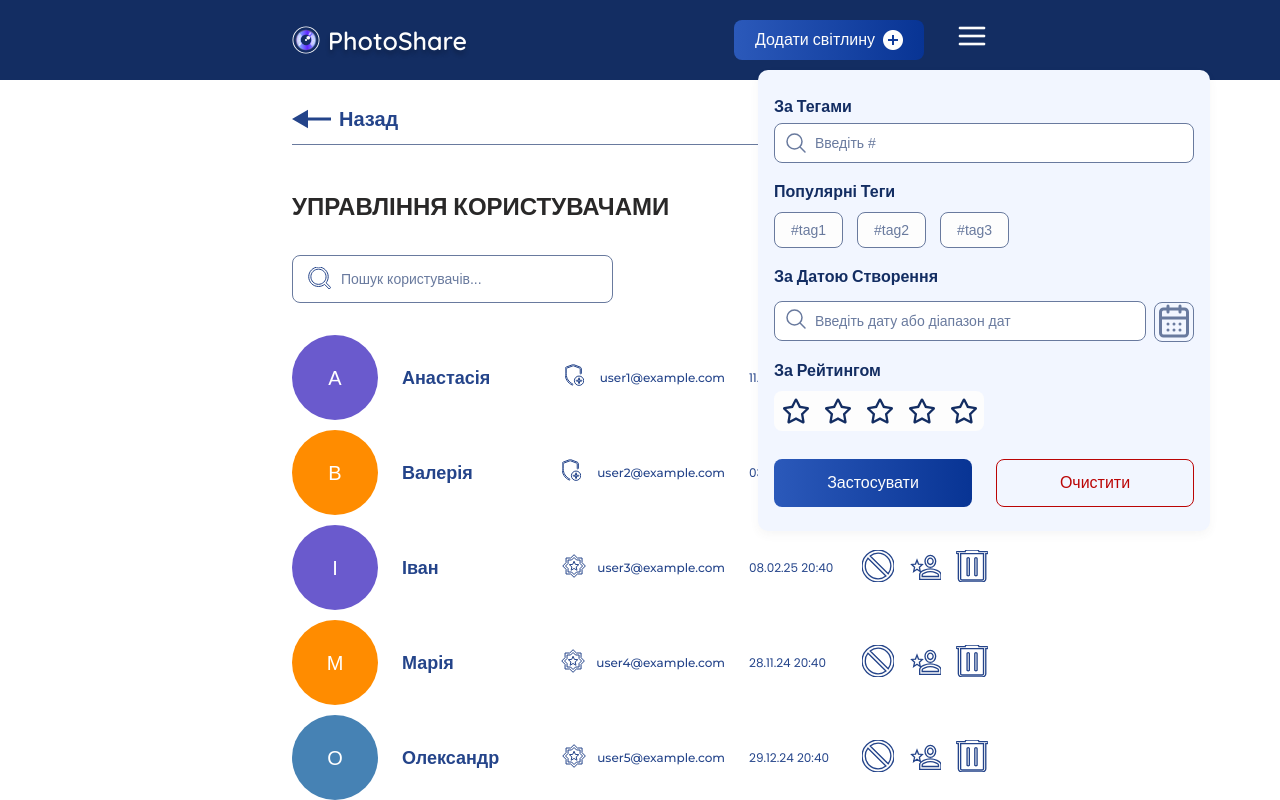
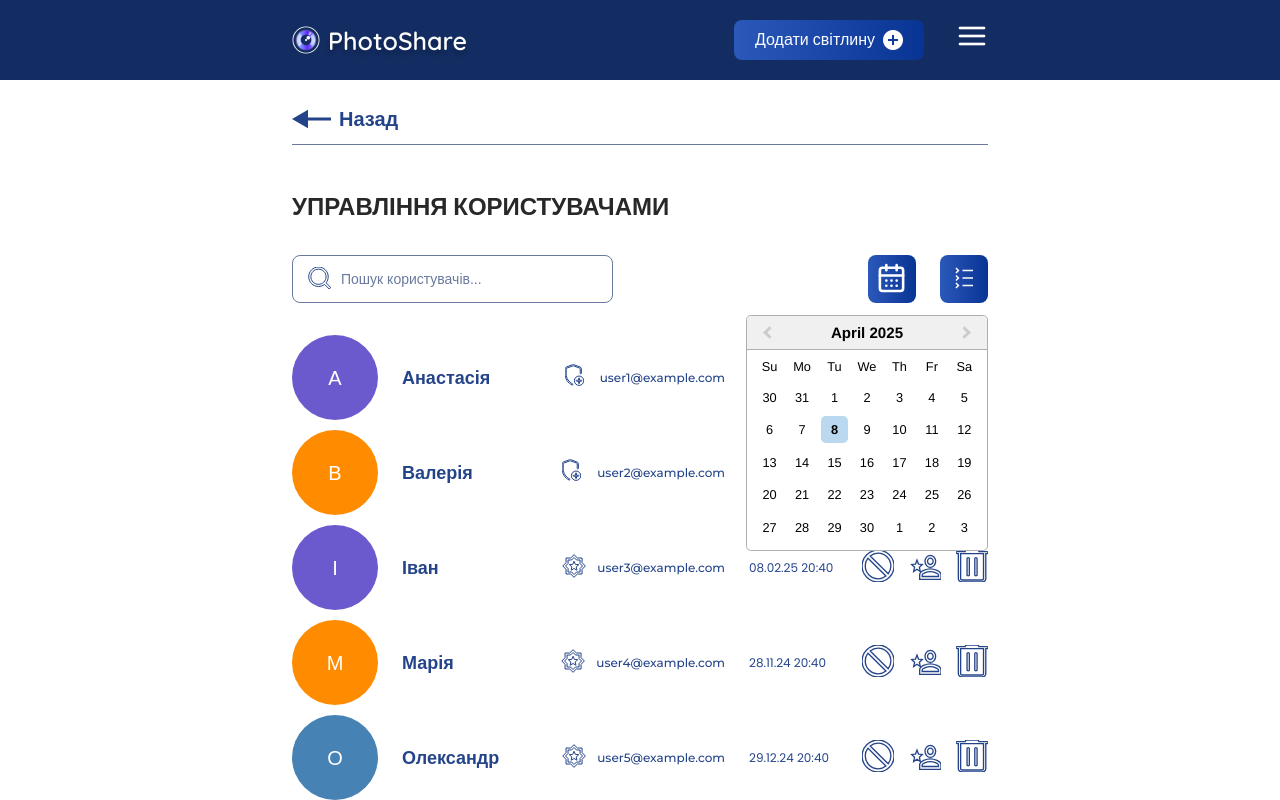
Before and after one commit to GoIT-Python-Web/Front-end-Python-Web-PhotoShare, a React (Vite) app: page /admin/users in a window 1280 px wide. Both pictures are taken after a click on the button 892 px from the left and 279 px from the top of the page. Shown: the top 800 px of the page. Built offline with nearby package versions, Linux system fonts and the light colour scheme; a web font is replaced by a local one.

Commit message:
upd filter

```diff
--- /dev/null
+++ b/src/components/filters/datePickerPopUp/DatePickerPopUp.jsx
@@ -0,0 +1,27 @@
+import { useRef, useState } from "react";
+import DatePicker from "react-datepicker";
+import "react-datepicker/dist/react-datepicker.css";
+import css from "./DatePickerPopUp.module.css";
+import { useClickOutside } from "../../../helpers/useClickOutside.js";
+
+export default function DatePickerPopUp({ buttonRef, onClose }) {
+  const [dateRange, setDateRange] = useState([null, null]);
+  const [startDate, endDate] = dateRange;
+
+  const modalRef = useRef(null);
+  useClickOutside(modalRef, buttonRef, onClose);
+
+  return (
+    <div ref={modalRef} className={css.wrapper}>
+      <DatePicker
+        selected={startDate}
+        onChange={(update) => setDateRange(update)}
+        startDate={startDate}
+        endDate={endDate}
+        selectsRange
+        inline
+        dateFormat="dd/MM/yyyy"
+      />
+    </div>
+  );
+}
--- /dev/null
+++ b/src/components/filters/datePickerPopUp/DatePickerPopUp.module.css
@@ -0,0 +1,11 @@
+.wrapper {
+  position: absolute;
+  right: 0px;
+  top: 50px;
+}
+
+@media screen and (min-width: 768px) {
+  .wrapper {
+    top: 60px;
+  }
+}
--- a/src/components/filters/filterPopUp/FilterPopUp.jsx
+++ b/src/components/filters/filterPopUp/FilterPopUp.jsx
@@ -4,13 +4,13 @@ import Button from "../../UI/buttons/Button.jsx";
 import { LuCalendarDays } from "react-icons/lu";
 import { FaStar, FaRegStar, FaStarHalfAlt } from "react-icons/fa";
 import { HiOutlineMagnifyingGlass } from "react-icons/hi2";
-import { useEffect, useRef, useState } from "react";
+import { useRef, useState } from "react";
 import DatePicker from "react-datepicker";
 import "react-datepicker/dist/react-datepicker.css";
 import { useMediaQuery } from "react-responsive";
+import { useClickOutside } from "../../../helpers/useClickOutside.js";
 
 export default function FilterPopUp({ buttonRef, location, onClose }) {
-  const tags = ["#tag1", "#tag2", "#tag3"];
   const [dateRange, setDateRange] = useState([null, null]);
   const [startDate, endDate] = dateRange;
 
@@ -18,33 +18,13 @@ export default function FilterPopUp({ buttonRef, location, onClose }) {
   const modalRef = useRef(null);
 
   const isTablet = useMediaQuery({ minWidth: "768px" });
-
-  // close on click outside the modal
-  useEffect(() => {
-    const handleClickOutside = (event) => {
-      if (
-        modalRef.current &&
-        !modalRef.current.contains(event.target) &&
-        buttonRef.current &&
-        !buttonRef.current.contains(event.target)
-      ) {
-        onClose();
-      }
-    };
-
-    document.addEventListener("mousedown", handleClickOutside);
-
-    return () => {
-      document.removeEventListener("mousedown", handleClickOutside);
-    };
-  }, [onClose, buttonRef]);
+  useClickOutside(modalRef, buttonRef, onClose);
 
   return (
     <div className={css.wrapper} ref={modalRef}>
       <Formik
         initialValues={{
           search: "",
-          tags: [],
           date: null,
           rating: 0,
         }}
@@ -57,40 +37,14 @@ export default function FilterPopUp({ buttonRef, location, onClose }) {
           <Form className={css.form}>
             <div className={css.inputWrapper}>
               <label className={css.label}>
-                За тегами
+                Пошук
                 <Field
                   className={css.searchInput}
                   type="text"
                   name="search"
-                  placeholder="Введіть #"
+                  placeholder="Введіть #тег / пошту / Email "
                 />
                 <HiOutlineMagnifyingGlass className={css.glassIcon} />
-              </label>
-            </div>
-
-            <div className={css.inputWrapper}>
-              <label className={css.label}>
-                Популярні теги
-                <div className={css.btnList}>
-                  {tags.map((tag) => (
-                    <button
-                      type="button"
-                      key={tag}
-                      className={css.tagBtn}
-                      data-active={values.tags.includes(tag)}
-                      onClick={() =>
-                        setFieldValue(
-                          "tags",
-                          values.tags.includes(tag)
-                            ? values.tags.filter((t) => t !== tag)
-                            : [...values.tags, tag]
-                        )
-                      }
-                    >
-                      {tag}
-                    </button>
-                  ))}
-                </div>
               </label>
             </div>
 
--- a/src/components/filters/filterPopUp/FilterPopUp.module.css
+++ b/src/components/filters/filterPopUp/FilterPopUp.module.css
@@ -67,7 +67,8 @@
 }
 
 .glassDateIcon {
-  bottom: 10.5px;
+  bottom: 190px;
+  left: 25px;
 }
 
 .dateIcon {
@@ -75,8 +76,8 @@
   height: 36px;
   color: #697a9e;
   position: absolute;
-  right: 5px;
-  bottom: 3px;
+  right: 21.5px;
+  bottom: 185px;
   cursor: pointer;
 }
 
@@ -187,6 +188,10 @@
     width: 210px;
   }
   .dateIcon {
-    right: 2px;
+    right: 18px;
+    bottom: 192.5px;
+  }
+  .glassDateIcon {
+    bottom: 200px;
   }
 }
--- a/src/components/filters/filters/Filters.jsx
+++ b/src/components/filters/filters/Filters.jsx
@@ -1,37 +1,77 @@
-// import { TbFilterX } from "react-icons/tb";
-// import { LuListCollapse } from "react-icons/lu";
 import css from "./Filters.module.css";
 import { useRef, useState } from "react";
 import FilterPopUp from "../filterPopUp/FilterPopUp.jsx";
 import Icon from "../../UI/icons/Icon.jsx";
+import SortPopUp from "../sortPopUp/SortPopUp.jsx";
+import { LuCalendarDays } from "react-icons/lu";
+import DatePickerPopUp from "../datePickerPopUp/DatePickerPopUp.jsx";
 
 export default function Filters({ location }) {
-  const [isOpen, setIsOpen] = useState(false);
+  const [isFiltersOpen, setIsFiltersOpen] = useState(false);
+  const [isSortingOpen, setIsSortingOpen] = useState(false);
+  const [isDatePickerOpen, setIsDatePickerOpen] = useState(false);
 
-  const buttonRef = useRef(null);
+  const filterButtonRef = useRef(null);
+  const sortButtonRef = useRef(null);
+  const datePickerButtonRef = useRef(null);
+
+  const currentRef =
+    location === "main" ? filterButtonRef : datePickerButtonRef;
 
   const handleFilterClick = () => {
-    setIsOpen(!isOpen);
+    setIsSortingOpen(false);
+    setIsFiltersOpen(!isFiltersOpen);
+  };
+
+  const handleSortingClick = () => {
+    setIsFiltersOpen(false);
+    setIsSortingOpen(!isSortingOpen);
+  };
+
+  const handleDatePickerClick = () => {
+    setIsSortingOpen(false);
+    setIsDatePickerOpen(!isDatePickerOpen);
   };
 
   return (
     <div className={css.wrapper} aria-label={location}>
       <button
-        ref={buttonRef}
+        ref={currentRef}
         className={css.filterItem}
-        onClick={handleFilterClick}
+        onClick={
+          location === "main" ? handleFilterClick : handleDatePickerClick
+        }
       >
-        <Icon name="filter-remove" className={css.filterIcon} />
+        {location === "main" ? (
+          <Icon name="filter-remove" className={css.filterIcon} />
+        ) : (
+          <LuCalendarDays className={css.dateIcon} />
+        )}
       </button>
-      <button className={css.filterItem}>
-        <Icon name="collapse-categories" className={css.listIcon} />
-        {/* <LuListCollapse className={css.listIcon} /> */}
+      <button className={css.filterItem} ref={sortButtonRef}>
+        <Icon
+          name="collapse-categories"
+          onClick={handleSortingClick}
+          className={css.listIcon}
+        />
       </button>
-      {isOpen && (
+      {isFiltersOpen && (
         <FilterPopUp
-          buttonRef={buttonRef}
+          buttonRef={filterButtonRef}
           location={location}
-          onClose={() => setIsOpen(false)}
+          onClose={() => setIsFiltersOpen(false)}
+        />
+      )}
+      {isSortingOpen && (
+        <SortPopUp
+          onClose={() => setIsSortingOpen(false)}
+          buttonRef={sortButtonRef}
+        />
+      )}
+      {isDatePickerOpen && (
+        <DatePickerPopUp
+          onClose={() => setIsDatePickerOpen(false)}
+          buttonRef={datePickerButtonRef}
         />
       )}
     </div>
--- a/src/components/filters/filters/Filters.module.css
+++ b/src/components/filters/filters/Filters.module.css
@@ -22,8 +22,14 @@
 }
 
 .filterIcon {
-  width: 20px;
-  height: 20px;
+  width: 30px;
+  height: 30px;
+}
+
+.dateIcon {
+  width: 32px;
+  height: 32px;
+  padding-right: 8px;
 }
 
 .listIcon {
@@ -35,6 +41,11 @@
   .wrapper {
     width: 120px;
     gap: 24px;
+  }
+  .dateIcon {
+    padding-right: 7px;
+    width: 38px;
+    height: 38px;
   }
   .wrapper[aria-label="main"] {
     margin-left: 120px;
--- /dev/null
+++ b/src/components/filters/sortPopUp/SortPopUp.jsx
@@ -0,0 +1,35 @@
+import { useRef, useState } from "react";
+import css from "./SortPopUp.module.css";
+import { PiCheckFatThin } from "react-icons/pi";
+import { useClickOutside } from "../../../helpers/useClickOutside.js";
+
+export default function SortPopUp({ buttonRef, onClose }) {
+  const [sortBy, setSortBy] = useState("");
+
+  const modalRef = useRef(null);
+  useClickOutside(modalRef, buttonRef, onClose);
+
+  return (
+    <div className={css.wrapper} ref={modalRef}>
+      <p
+        onClick={() => setSortBy("asc")}
+        className={sortBy === "asc" ? css.active : ""}
+      >
+        {sortBy === "asc" && <PiCheckFatThin className={css.icon} />} А-Я
+      </p>
+      <p
+        onClick={() => setSortBy("desc")}
+        className={sortBy === "desc" ? css.active : ""}
+      >
+        {sortBy === "desc" && <PiCheckFatThin className={css.icon} />} Я-А
+      </p>
+      <p
+        onClick={() => setSortBy("date")}
+        className={sortBy === "date" ? css.active : ""}
+      >
+        {sortBy === "date" && <PiCheckFatThin className={css.icon} />} Дата
+        реєстрації
+      </p>
+    </div>
+  );
+}
--- /dev/null
+++ b/src/components/filters/sortPopUp/SortPopUp.module.css
@@ -0,0 +1,32 @@
+.wrapper {
+  border-radius: 8px;
+  padding: 28px 20px;
+  width: 225px;
+  height: 160px;
+  position: absolute;
+  background: #f2f6ff;
+  right: 0px;
+  top: 60px;
+}
+
+.wrapper p {
+  font-family: "Inter", sans-serif;
+  font-weight: 400;
+  font-size: 20px;
+  color: #000;
+  cursor: pointer;
+}
+
+.active {
+  color: #24448a !important;
+}
+
+.wrapper p:not(:last-child) {
+  margin-bottom: 16px;
+}
+
+.icon {
+  color: #24448a;
+  width: 22px;
+  height: 22px;
+}
--- a/src/components/usersManagement/usersContainer/UsersContainer.jsx
+++ b/src/components/usersManagement/usersContainer/UsersContainer.jsx
@@ -58,7 +58,7 @@ const UsersContainer = () => {
   const buttonSize = width < 768 ? "xs" : width < 1440 ? "xl" : "md";
 
   return (
-    <>
+    <div className={s.wrapper}>
       <div className={s.searchContainer}>
         <div className={s.label}>
           <Input
@@ -102,7 +102,7 @@ const UsersContainer = () => {
           Далі
         </Button>
       </div>
-    </>
+    </div>
   );
 };
 
--- a/src/components/usersManagement/usersContainer/UsersContainer.module.css
+++ b/src/components/usersManagement/usersContainer/UsersContainer.module.css
@@ -1,3 +1,7 @@
+.wrapper {
+  position: relative;
+}
+
 .searchContainer {
   display: flex;
   margin-top: 37px;
--- /dev/null
+++ b/src/helpers/useClickOutside.js
@@ -0,0 +1,19 @@
+import { useEffect } from "react";
+
+export function useClickOutside(modalRef, buttonRef, onClose) {
+  useEffect(() => {
+    const handleClickOutside = (event) => {
+      if (
+        modalRef.current &&
+        !modalRef.current.contains(event.target) &&
+        buttonRef.current &&
+        !buttonRef.current.contains(event.target)
+      ) {
+        onClose();
+      }
+    };
+
+    document.addEventListener("mousedown", handleClickOutside);
+    return () => document.removeEventListener("mousedown", handleClickOutside);
+  }, [modalRef, buttonRef, onClose]);
+}
```
